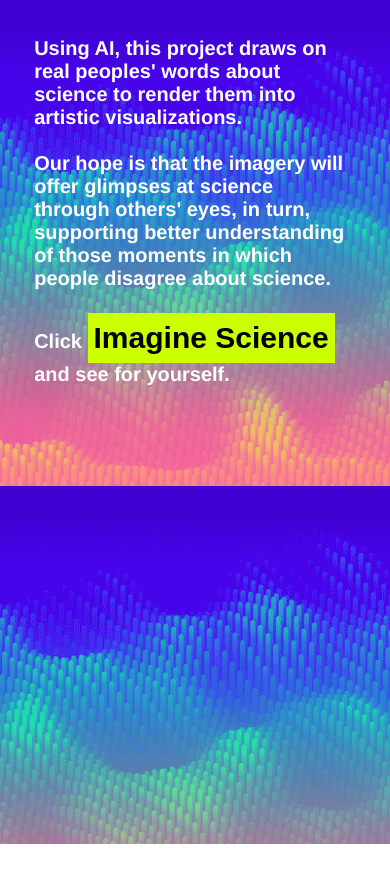
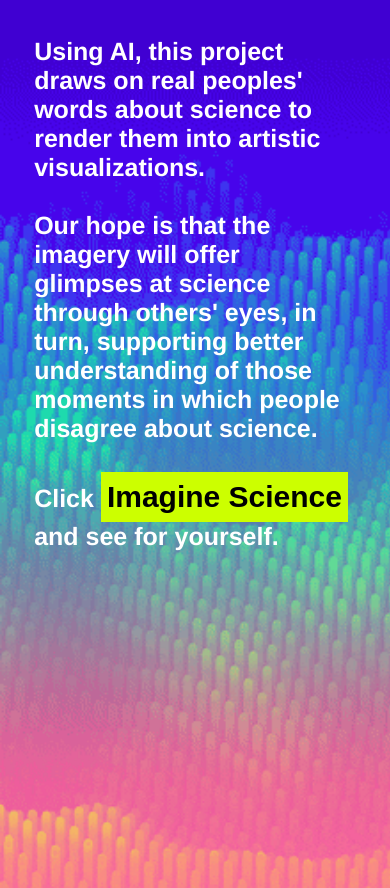
Before and after one commit to milesccoleman/imagine_science, a Vue app: page / in a window 390 px wide. Before the commit the page ends 844 px from the top, so only its background shows below. Built offline with nearby package versions, Linux system fonts and the light colour scheme.

Commit message:
more mobile styling

```diff
--- a/src/components/imagineScience.vue
+++ b/src/components/imagineScience.vue
@@ -2,7 +2,7 @@
   <div id="body" class="generalContainer">
   <p v-if="showGenerate" id="explanation">
   Using AI, this project draws on real peoples' words about science to render them into artistic visualizations. <br><br>Our hope is that the imagery will offer glimpses at science through others' eyes, in turn, supporting better understanding of those moments in which people disagree about science.<br><br>
-  Click <button id="generateButton" @click="doImageThings">Imagine Science</button> and see for yourself.
+  Click <button id="generateButton" @click="doImageThings">Imagine Science</button> and see for yourself.<br><br><br><br><br><br><br><br><br>
   </p>
 
   <span v-if="showImages" id="toggle"><button id="forButton" class="toggle" @click="trigger" >For<br>{{typeOfScience}}</button><button id="againstButton" class="toggle" @click="trigger2">Against<br>{{typeOfScience}}</button></span><br><br>
@@ -544,5 +544,8 @@ font-weight: bold;
 #anti, #image2 {
 display: none;
 }
+#explanation {
+font-size: 25px;
+}
 
 </style>
```
